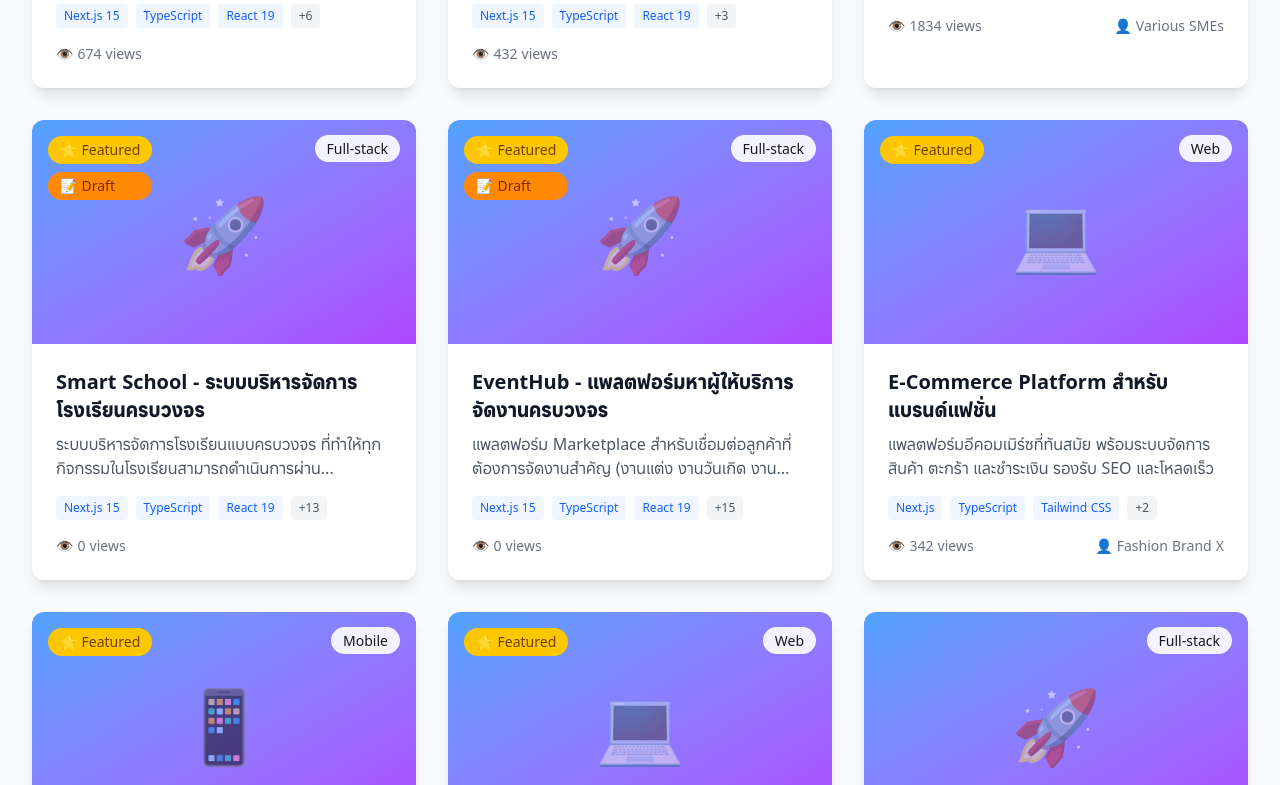
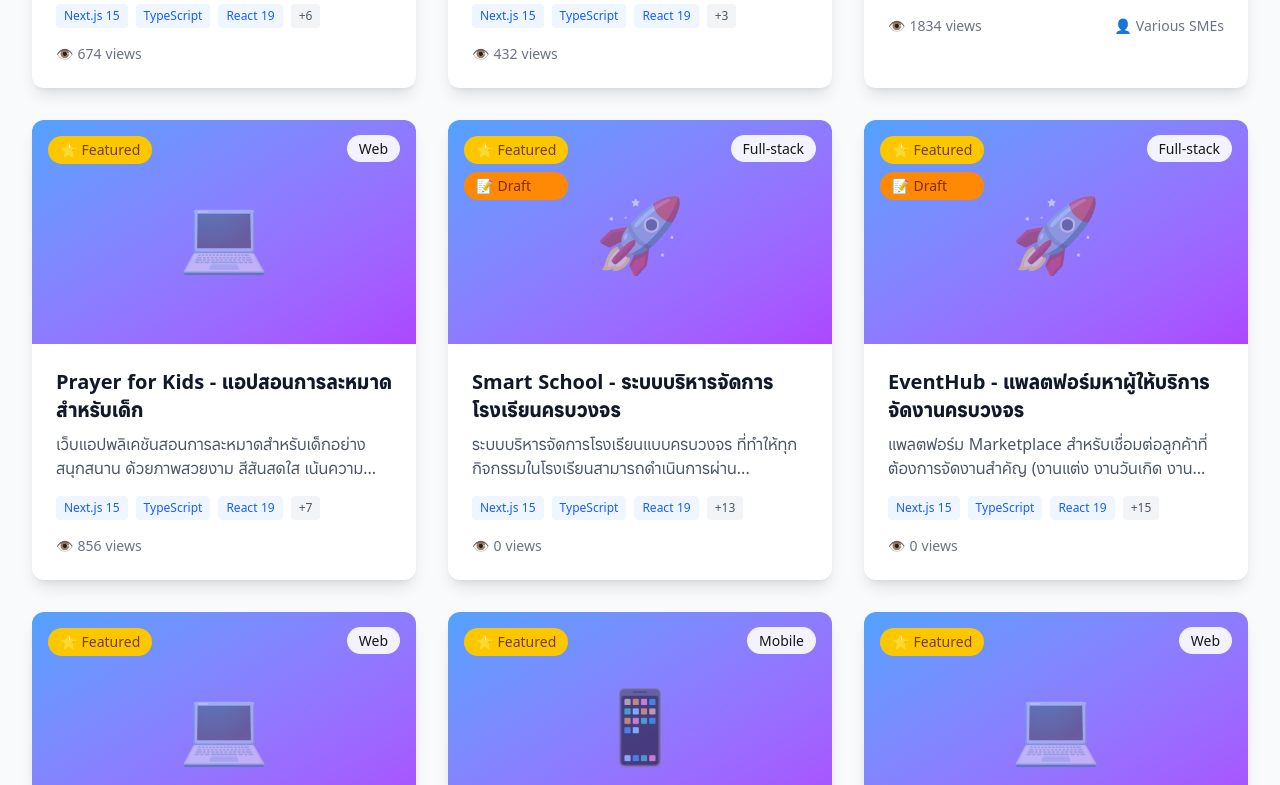
Before and after one commit to danya0365/cleancode1986-portfolio-nextjs, a Next.js app: page /portfolio in a window 1280 px wide. Shown: the part 1255-2040 px from the top of the page. Built offline with nearby package versions, Linux system fonts and the light colour scheme.

Commit message:
feat: add Prayer for Kids project and update Supabase seed file configuration

```diff
--- a/src/data/mock/projects.mock.ts
+++ b/src/data/mock/projects.mock.ts
@@ -789,6 +789,74 @@ const CLEAN_CODE_PROJECTS: Project[] = [
     status: "published",
     viewCount: 1834,
   },
+  {
+    id: "6",
+    slug: "prayer-for-kids",
+    title: "Prayer for Kids - แอปสอนการละหมาดสำหรับเด็ก",
+    category: "Web",
+    displayOrder: 7,
+    isCleanCode: true,
+    isMock: false,
+    isFuture: false,
+    description:
+      "เว็บแอปพลิเคชันสอนการละหมาดสำหรับเด็กอย่างสนุกสนาน ด้วยภาพสวยงาม สีสันสดใส เน้นความเข้าใจง่าย มีบทเรียนครบถ้วน ระบบฝึกฝน แบบทดสอบ และรางวัลเพื่อสร้างแรงจูงใจ",
+    thumbnail: "/images/projects/prayer-kids-thumb.jpg",
+    images: [
+      "/images/projects/prayer-kids-1.jpg",
+      "/images/projects/prayer-kids-2.jpg",
+      "/images/projects/prayer-kids-3.jpg",
+    ],
+    technologies: [
+      "Next.js 15",
+      "TypeScript",
+      "React 19",
+      "Zustand",
+      "Tailwind CSS 4",
+      "Supabase",
+      "React Hook Form",
+      "Zod",
+      "LocalForage",
+      "next-themes",
+    ],
+    features: [
+      {
+        title: "บทเรียนครบถ้วน 24 บท",
+        description:
+          "บทเรียนการละหมาดแบ่งเป็น 4 หมวด: พื้นฐาน, ขั้นตอน, ดุอาอ์, และการละหมาดแต่ละเวลา",
+      },
+      {
+        title: "UI เด็กๆ สีสันสดใส",
+        description:
+          "ออกแบบ UI ด้วยสีสันสดใส ภาพการ์ตูนน่ารัก ปุ่มขนาดใหญ่ใช้งานง่าย เหมาะกับเด็ก",
+      },
+      {
+        title: "ระบบฝึกฝนแบบ Interactive",
+        description:
+          "ฝึกท่าละหมาดทีละขั้นตอน มีภาพประกอบและคำอธิบายละเอียด พร้อมเสียงอ่านดุอาอ์",
+      },
+      {
+        title: "แบบทดสอบและรางวัล",
+        description:
+          "ระบบแบบทดสอบหลังเรียน พร้อมระบบรางวัล 16 รางวัล เพื่อสร้างแรงจูงใจ",
+      },
+      {
+        title: "ติดตามความคืบหน้า",
+        description:
+          "บันทึกความคืบหน้าการเรียน ดูสถิติการเรียนรู้ และบทเรียนที่เรียนจบแล้ว",
+      },
+      {
+        title: "Clean Architecture",
+        description:
+          "โครงสร้างโค้ดตาม Clean Architecture และ Atomic Design สะอาด บำรุงรักษาง่าย",
+      },
+    ],
+    projectDate: "2025-01-20",
+    liveUrl: "https://prayer-for-kid-nextjs.vercel.app/",
+    githubUrl: "https://github.com/cleancode1986/prayer-for-kid-nextjs",
+    isFeatured: true,
+    status: "published",
+    viewCount: 856,
+  },
 ];
 
 // Future Projects - โปรเจคในอนาคต
```
Also changed, not shown: 1 other file (tests, documents, lock files or other folders).
